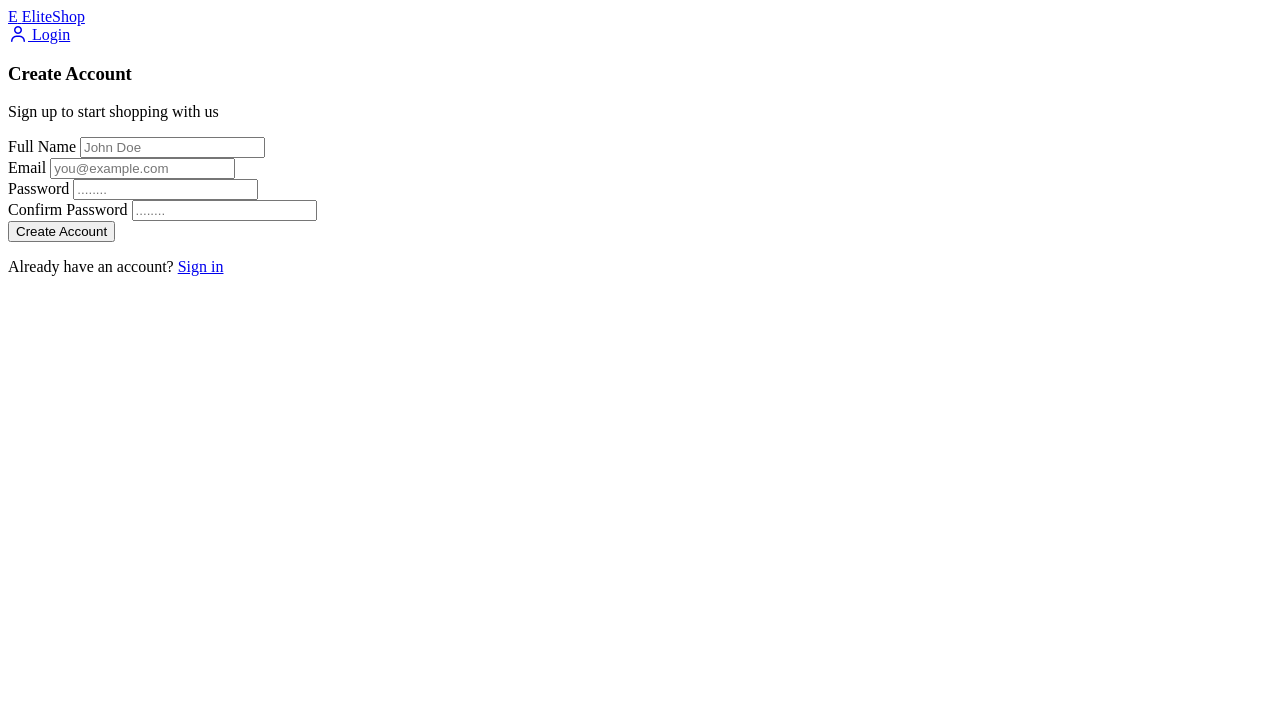
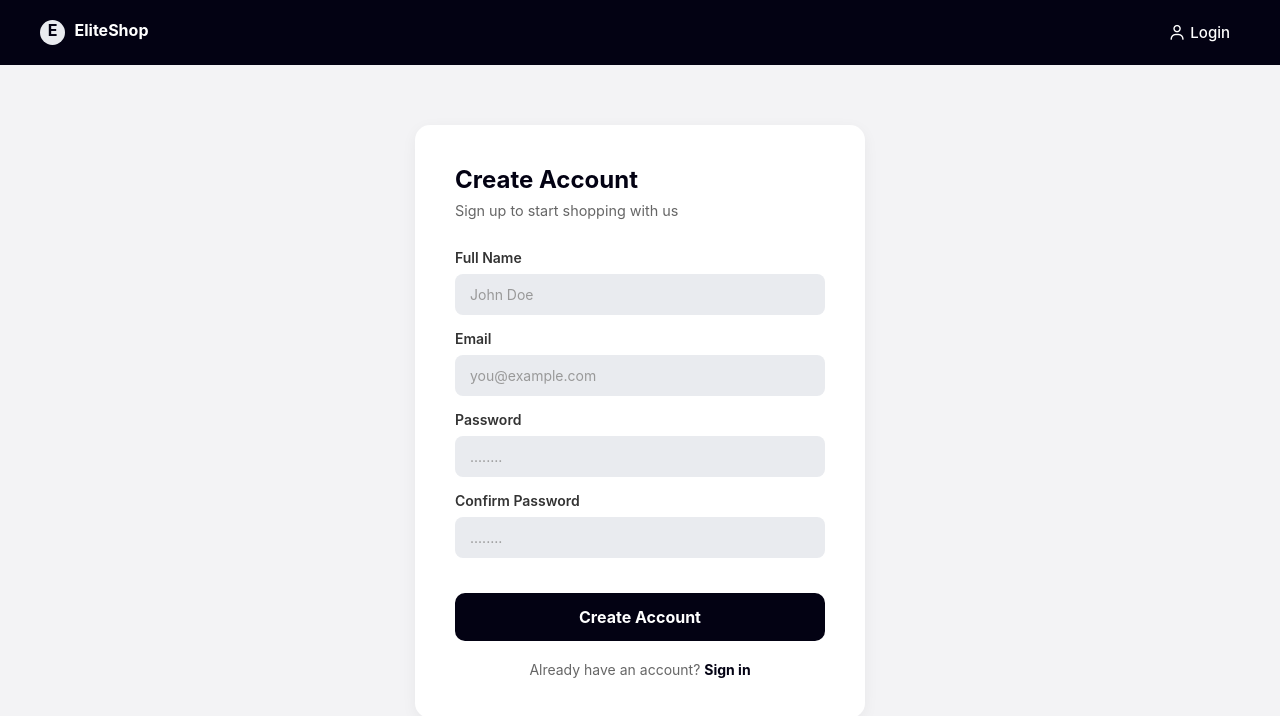
Before and after one commit to salma8117ahmed/EliteShop, a plain HTML site: page register.html in a window 1280 px wide. Drawn offline with Linux system fonts and the light colour scheme; the site is published under a folder, as on GitHub Pages, so addresses that start at the root find nothing.

Commit message:
Update paths in register.html to relative URLs

```diff
--- a/register.html
+++ b/register.html
@@ -10,8 +10,8 @@
       crossorigin="anonymous"
       referrerpolicy="no-referrer"
     />
-    <link rel="stylesheet" href="/css/register.css" />
-    <link rel="stylesheet" href="/index.css" />
+    <link rel="stylesheet" href="./css/register.css" />
+    <link rel="stylesheet" href="./index.css" />
 
     <title>Register Page</title>
   </head>
@@ -19,7 +19,7 @@
     <!-- Header Section -->
     <header class="header" id="header">
       <div class="logo">
-        <a href="/products.html" class="logo-link">
+        <a href="./index.html" class="logo-link">
           <span class="icon">E</span>
           <span class="logo-text">EliteShop</span>
         </a>
@@ -29,7 +29,7 @@
           <i class="fa-solid fa-cart-shopping"></i>
           <span class="login-text">Cart</span>
         </a> -->
-        <a href="/login.html" class="login-link">
+        <a href="./login.html" class="login-link">
           <i class="fa-regular fa-user"></i>
           <span class="login-text">Login</span>
         </a>
@@ -84,10 +84,10 @@
         </form>
 
         <p class="footer-text">
-          Already have an account? <a href="login.html">Sign in</a>
+          Already have an account? <a href="./login.html">Sign in</a>
         </p>
       </div>
     </div>
   </body>
-  <script src="/js/register.js"></script>
+  <script src="./js/register.js"></script>
 </html>
```
